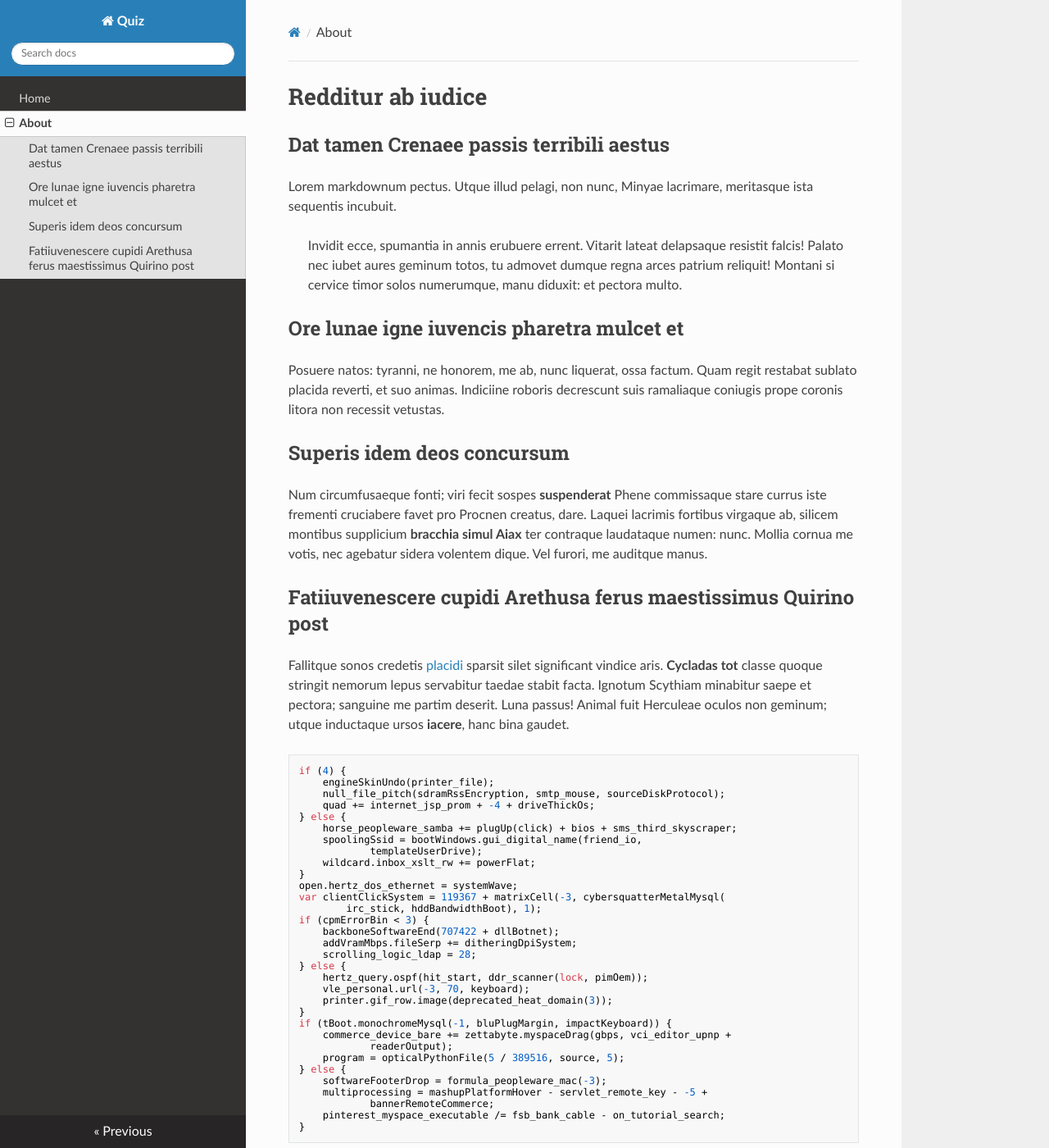
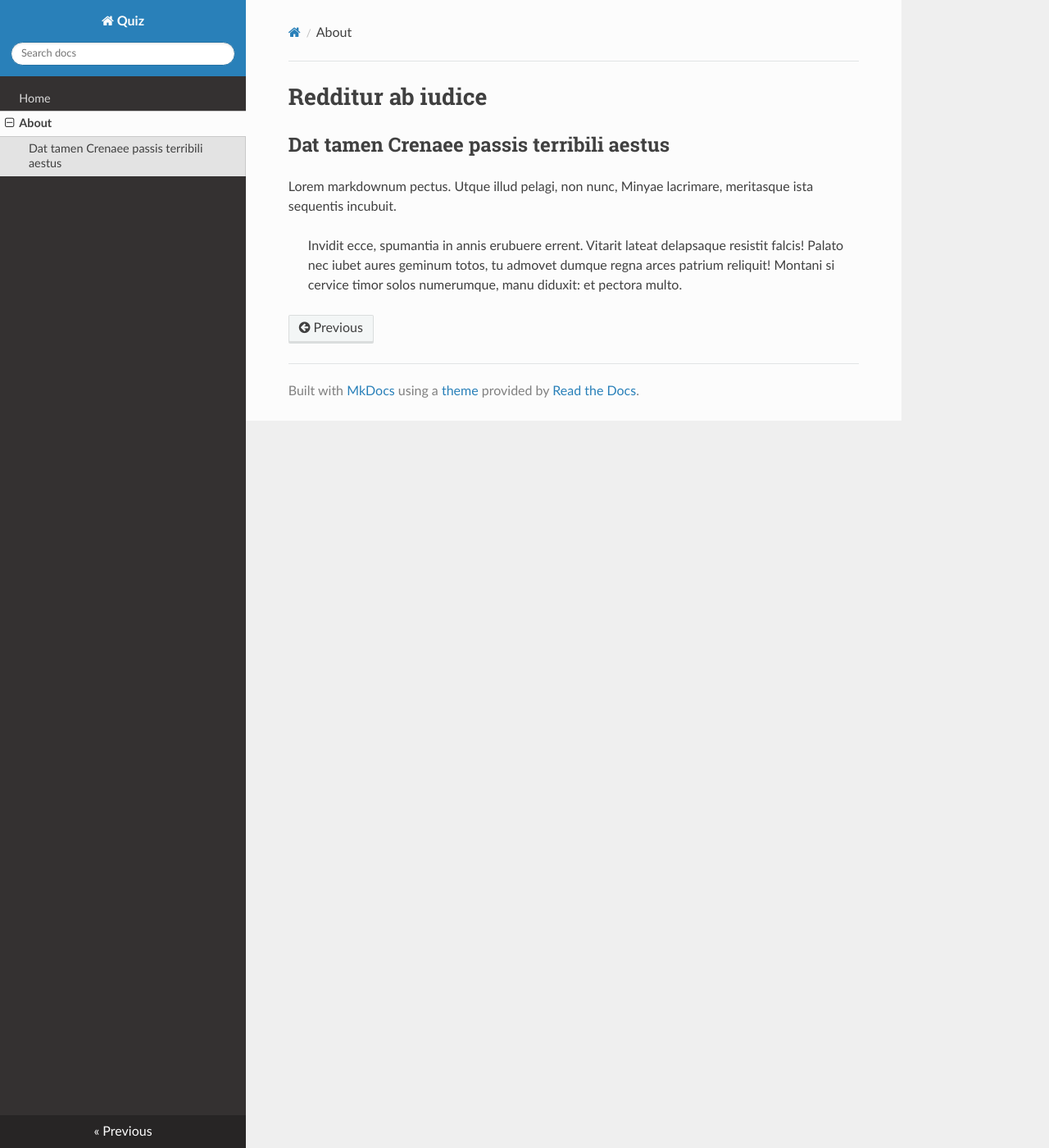
Before and after one commit to anderssonjulia/julias-quiz, an MkDocs documentation site: the page built from documentation/docs/about.md, in a window 1280 px wide and 1400 px high. Shown: the whole window at 82% size. Built offline with MkDocs 1.6.1, drawn with Linux system fonts in a browser that asks for light colours; nearby versions of some CDN libraries; some of the changed text lies outside the part shown.

```diff
--- a/documentation/docs/about.md
+++ b/documentation/docs/about.md
@@ -9,60 +9,3 @@
 > resistit falcis! Palato nec iubet aures geminum totos, tu admovet dumque regna
 > arces patrium reliquit! Montani si cervice timor solos numerumque, manu
 > diduxit: et pectora multo.
-
-## Ore lunae igne iuvencis pharetra mulcet et
-
-Posuere natos: tyranni, ne honorem, me ab, nunc liquerat, ossa factum. Quam
-regit restabat sublato placida reverti, et suo animas. Indiciine roboris
-decrescunt suis ramaliaque coniugis prope coronis litora non recessit vetustas.
-
-## Superis idem deos concursum
-
-Num circumfusaeque fonti; viri fecit sospes **suspenderat** Phene commissaque
-stare currus iste frementi cruciabere favet pro Procnen creatus, dare. Laquei
-lacrimis fortibus virgaque ab, silicem montibus supplicium **bracchia simul
-Aiax** ter contraque laudataque numen: nunc. Mollia cornua me votis, nec
-agebatur sidera volentem dique. Vel furori, me auditque manus.
-
-## Fatiiuvenescere cupidi Arethusa ferus maestissimus Quirino post
-
-Fallitque sonos credetis [placidi](http://valetdefuit.com/harenis) sparsit silet
-significant vindice aris. **Cycladas tot** classe quoque stringit nemorum lepus
-servabitur taedae stabit facta. Ignotum Scythiam minabitur saepe et pectora;
-sanguine me partim deserit. Luna passus! Animal fuit Herculeae oculos non
-geminum; utque inductaque ursos **iacere**, hanc bina gaudet.
-
-    if (4) {
-        engineSkinUndo(printer_file);
-        null_file_pitch(sdramRssEncryption, smtp_mouse, sourceDiskProtocol);
-        quad += internet_jsp_prom + -4 + driveThickOs;
-    } else {
-        horse_peopleware_samba += plugUp(click) + bios + sms_third_skyscraper;
-        spoolingSsid = bootWindows.gui_digital_name(friend_io,
-                templateUserDrive);
-        wildcard.inbox_xslt_rw += powerFlat;
-    }
-    open.hertz_dos_ethernet = systemWave;
-    var clientClickSystem = 119367 + matrixCell(-3, cybersquatterMetalMysql(
-            irc_stick, hddBandwidthBoot), 1);
-    if (cpmErrorBin < 3) {
-        backboneSoftwareEnd(707422 + dllBotnet);
-        addVramMbps.fileSerp += ditheringDpiSystem;
-        scrolling_logic_ldap = 28;
-    } else {
-        hertz_query.ospf(hit_start, ddr_scanner(lock, pimOem));
-        vle_personal.url(-3, 70, keyboard);
-        printer.gif_row.image(deprecated_heat_domain(3));
-    }
-    if (tBoot.monochromeMysql(-1, bluPlugMargin, impactKeyboard)) {
-        commerce_device_bare += zettabyte.myspaceDrag(gbps, vci_editor_upnp +
-                readerOutput);
-        program = opticalPythonFile(5 / 389516, source, 5);
-    } else {
-        softwareFooterDrop = formula_peopleware_mac(-3);
-        multiprocessing = mashupPlatformHover - servlet_remote_key - -5 +
-                bannerRemoteCommerce;
-        pinterest_myspace_executable /= fsb_bank_cable - on_tutorial_search;
-    }
-
-Pecudes datum. Per duo exterrita Learchum labori; ante *erat*?
--- a/main.py
+++ b/main.py
@@ -1,3 +1,5 @@
+"Main"
+
 from pathlib import Path
 
 from quiz.quiz import start_quiz
```
Also changed, not shown: 5 other files.
